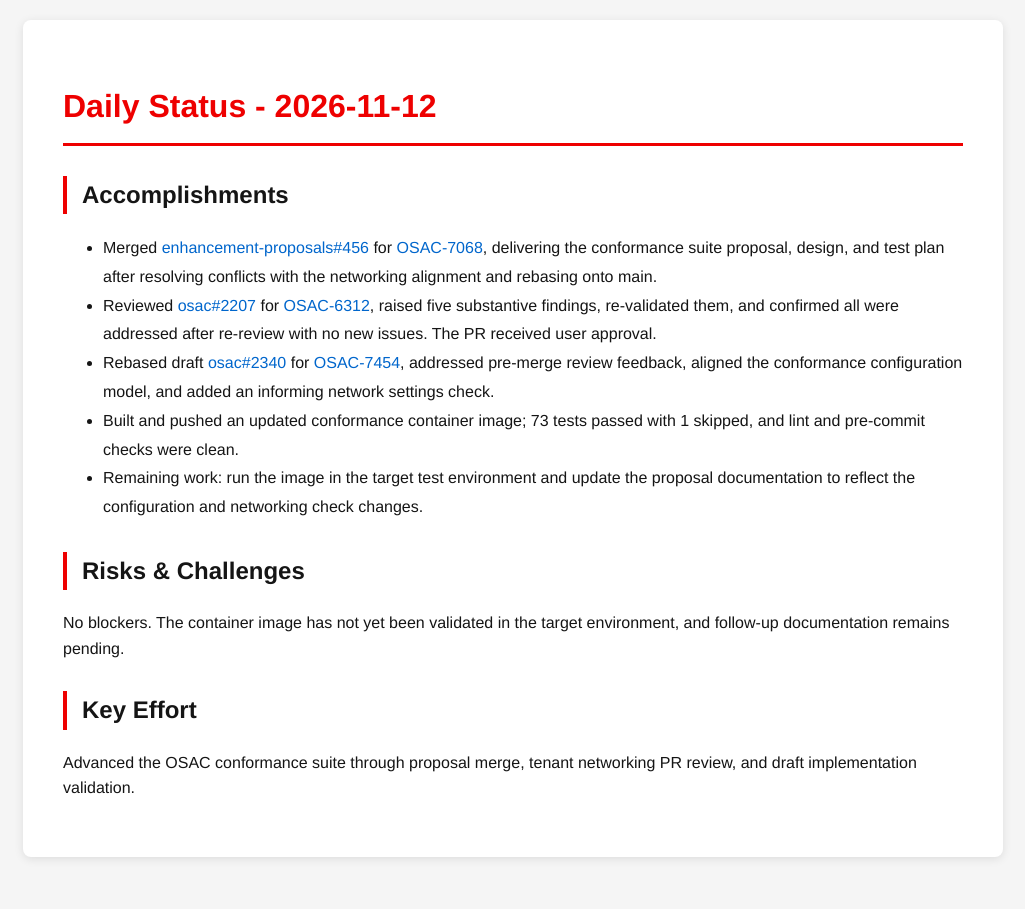
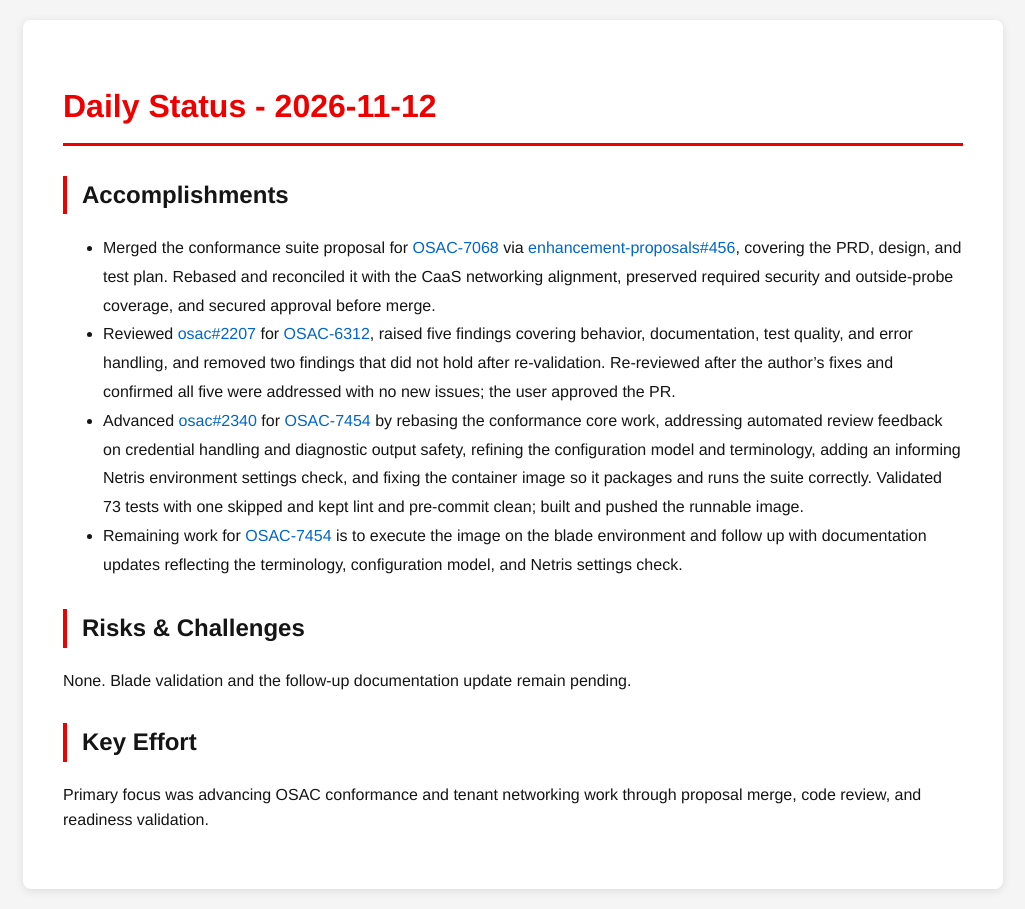
Before and after one commit to tzvatot/daily-status, a Jekyll site: the page built from 2026-11-12.md, in a window 1280 px wide. Shown: the whole page, without its empty margins (127-1152 px from the left). Built offline with Jekyll 4.4.1, drawn with Linux system fonts in a browser that asks for light colours.

Commit message:
Daily status update - 2026-11-12

```diff
--- a/2026-11-12.md
+++ b/2026-11-12.md
@@ -7,14 +7,13 @@ date: 2026-11-12
 # Daily Status - 2026-11-12
 
 ## Accomplishments
-- Merged [enhancement-proposals#456](https://github.com/osac-project/enhancement-proposals/pull/456) for [OSAC-7068](https://redhat.atlassian.net/browse/OSAC-7068), delivering the conformance suite proposal, design, and test plan after resolving conflicts with the networking alignment and rebasing onto main.
-- Reviewed [osac#2207](https://github.com/osac-project/osac/pull/2207) for [OSAC-6312](https://redhat.atlassian.net/browse/OSAC-6312), raised five substantive findings, re-validated them, and confirmed all were addressed after re-review with no new issues. The PR received user approval.
-- Rebased draft [osac#2340](https://github.com/osac-project/osac/pull/2340) for [OSAC-7454](https://redhat.atlassian.net/browse/OSAC-7454), addressed pre-merge review feedback, aligned the conformance configuration model, and added an informing network settings check.
-- Built and pushed an updated conformance container image; 73 tests passed with 1 skipped, and lint and pre-commit checks were clean.
-- Remaining work: run the image in the target test environment and update the proposal documentation to reflect the configuration and networking check changes.
+- Merged the conformance suite proposal for [OSAC-7068](https://redhat.atlassian.net/browse/OSAC-7068) via [enhancement-proposals#456](https://github.com/osac-project/enhancement-proposals/pull/456), covering the PRD, design, and test plan. Rebased and reconciled it with the CaaS networking alignment, preserved required security and outside-probe coverage, and secured approval before merge.
+- Reviewed [osac#2207](https://github.com/osac-project/osac/pull/2207) for [OSAC-6312](https://redhat.atlassian.net/browse/OSAC-6312), raised five findings covering behavior, documentation, test quality, and error handling, and removed two findings that did not hold after re-validation. Re-reviewed after the author's fixes and confirmed all five were addressed with no new issues; the user approved the PR.
+- Advanced [osac#2340](https://github.com/osac-project/osac/pull/2340) for [OSAC-7454](https://redhat.atlassian.net/browse/OSAC-7454) by rebasing the conformance core work, addressing automated review feedback on credential handling and diagnostic output safety, refining the configuration model and terminology, adding an informing Netris environment settings check, and fixing the container image so it packages and runs the suite correctly. Validated 73 tests with one skipped and kept lint and pre-commit clean; built and pushed the runnable image.
+- Remaining work for [OSAC-7454](https://redhat.atlassian.net/browse/OSAC-7454) is to execute the image on the blade environment and follow up with documentation updates reflecting the terminology, configuration model, and Netris settings check.
 
 ## Risks & Challenges
-No blockers. The container image has not yet been validated in the target environment, and follow-up documentation remains pending.
+None. Blade validation and the follow-up documentation update remain pending.
 
 ## Key Effort
-Advanced the OSAC conformance suite through proposal merge, tenant networking PR review, and draft implementation validation.
+Primary focus was advancing OSAC conformance and tenant networking work through proposal merge, code review, and readiness validation.
```
